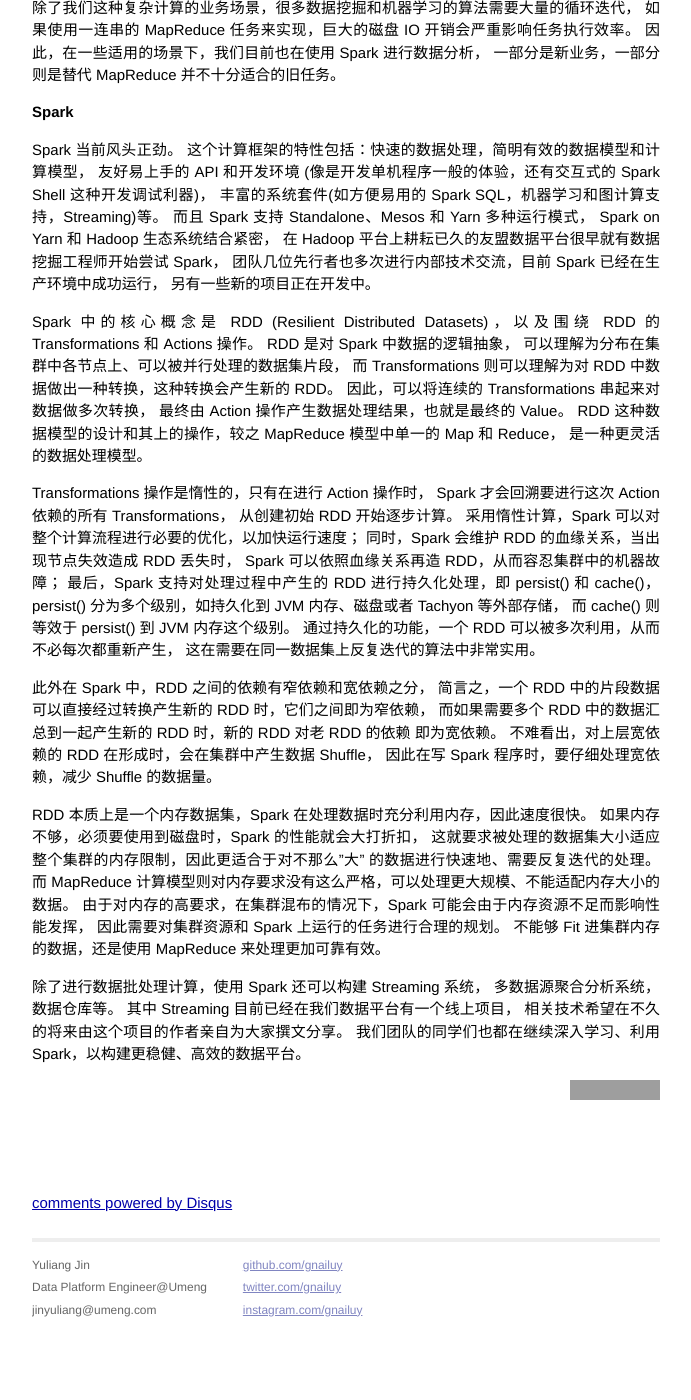
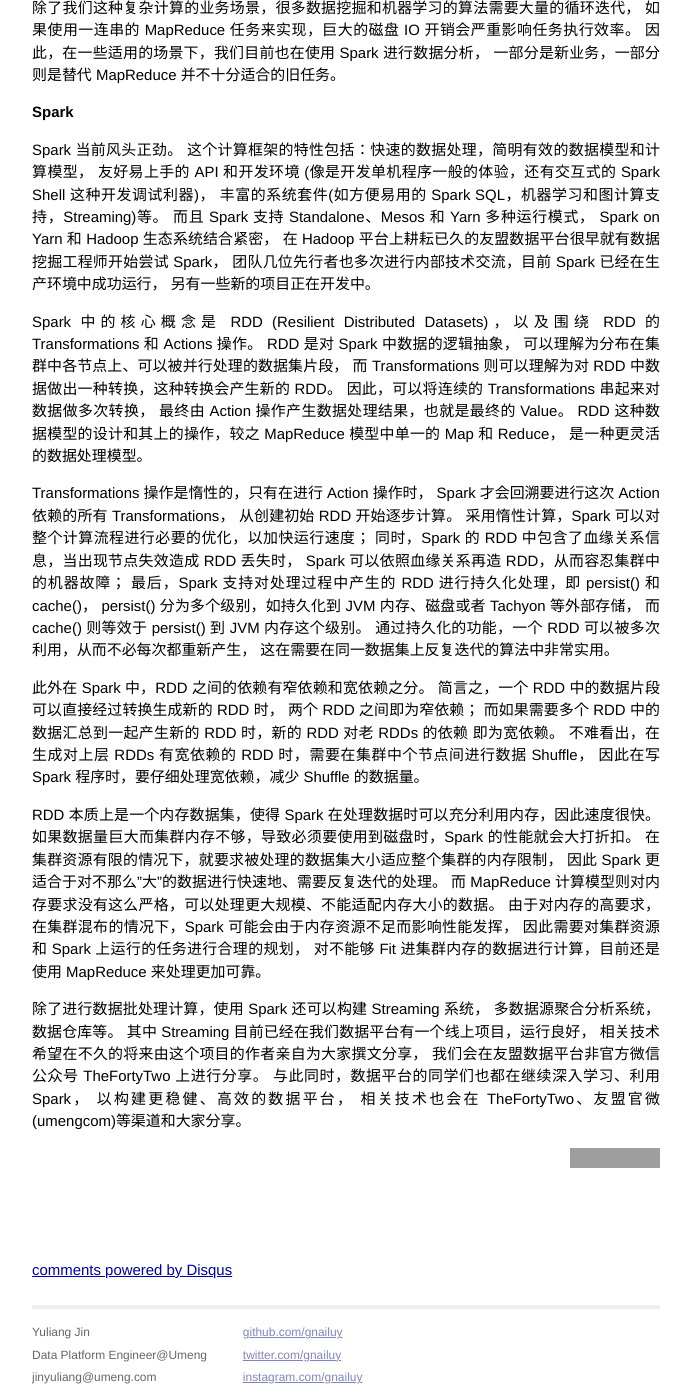
Before and after one commit to gnailuy/gnailuy.com, a Jekyll site: the page built from _posts/2015-11-10-from-mapreduce-to-spark.markdown, in a window 1280 px wide and 1400 px high, scrolled down 1610 px. Shown: the whole window, without its empty margins (294-985 px from the left). Built offline with Jekyll 4.4.1, drawn with Linux system fonts in a browser that asks for light colours; Markdown is read by kramdown in place of the engine named in the settings; comment, search, counter and statistics services are not loaded; before the commit the page ends 2943 px from its top, so only the background shows below that; grey boxes are pictures that could not be loaded.

Commit message:
update post

```diff
--- a/_posts/2015-11-10-from-mapreduce-to-spark.markdown
+++ b/_posts/2015-11-10-from-mapreduce-to-spark.markdown
@@ -123,7 +123,7 @@
 Spark 才会回溯要进行这次 Action 依赖的所有 Transformations，
 从创建初始 RDD 开始逐步计算。
 采用惰性计算，Spark 可以对整个计算流程进行必要的优化，以加快运行速度；
-同时，Spark 会维护 RDD 的血缘关系，当出现节点失效造成 RDD 丢失时，
+同时，Spark 的 RDD 中包含了血缘关系信息，当出现节点失效造成 RDD 丢失时，
 Spark 可以依照血缘关系再造 RDD，从而容忍集群中的机器故障；
 最后，Spark 支持对处理过程中产生的 RDD 进行持久化处理，即 persist() 和 cache()，
 persist() 分为多个级别，如持久化到 JVM 内存、磁盘或者 Tachyon 等外部存储，
@@ -131,27 +131,31 @@
 通过持久化的功能，一个 RDD 可以被多次利用，从而不必每次都重新产生，
 这在需要在同一数据集上反复迭代的算法中非常实用。
 
-此外在 Spark 中，RDD 之间的依赖有窄依赖和宽依赖之分，
-简言之，一个 RDD 中的片段数据可以直接经过转换产生新的 RDD 时，它们之间即为窄依赖，
-而如果需要多个 RDD 中的数据汇总到一起产生新的 RDD 时，新的 RDD 对老 RDD 的依赖
+此外在 Spark 中，RDD 之间的依赖有窄依赖和宽依赖之分。
+简言之，一个 RDD 中的数据片段可以直接经过转换生成新的 RDD 时，
+两个 RDD 之间即为窄依赖；
+而如果需要多个 RDD 中的数据汇总到一起产生新的 RDD 时，新的 RDD 对老 RDDs 的依赖
 即为宽依赖。
-不难看出，对上层宽依赖的 RDD 在形成时，会在集群中产生数据 Shuffle，
+不难看出，在生成对上层 RDDs 有宽依赖的 RDD 时，需要在集群中个节点间进行数据 Shuffle，
 因此在写 Spark 程序时，要仔细处理宽依赖，减少 Shuffle 的数据量。
 
-RDD 本质上是一个内存数据集，Spark 在处理数据时充分利用内存，因此速度很快。
-如果内存不够，必须要使用到磁盘时，Spark 的性能就会大打折扣，
-这就要求被处理的数据集大小适应整个集群的内存限制，因此更适合于对不那么"大"
-的数据进行快速地、需要反复迭代的处理。
+RDD 本质上是一个内存数据集，使得 Spark 在处理数据时可以充分利用内存，因此速度很快。
+如果数据量巨大而集群内存不够，导致必须要使用到磁盘时，Spark 的性能就会大打折扣。
+在集群资源有限的情况下，就要求被处理的数据集大小适应整个集群的内存限制，
+因此 Spark 更适合于对不那么"大"的数据进行快速地、需要反复迭代的处理。
 而 MapReduce 计算模型则对内存要求没有这么严格，可以处理更大规模、不能适配内存大小的数据。
 由于对内存的高要求，在集群混布的情况下，Spark 可能会由于内存资源不足而影响性能发挥，
-因此需要对集群资源和 Spark 上运行的任务进行合理的规划。
-不能够 Fit 进集群内存的数据，还是使用 MapReduce 来处理更加可靠有效。
+因此需要对集群资源和 Spark 上运行的任务进行合理的规划，
+对不能够 Fit 进集群内存的数据进行计算，目前还是使用 MapReduce 来处理更加可靠。
 
 除了进行数据批处理计算，使用 Spark 还可以构建 Streaming 系统，
 多数据源聚合分析系统，数据仓库等。
-其中 Streaming 目前已经在我们数据平台有一个线上项目，
-相关技术希望在不久的将来由这个项目的作者亲自为大家撰文分享。
-我们团队的同学们也都在继续深入学习、利用 Spark，以构建更稳健、高效的数据平台。
+其中 Streaming 目前已经在我们数据平台有一个线上项目，运行良好，
+相关技术希望在不久的将来由这个项目的作者亲自为大家撰文分享，
+我们会在友盟数据平台非官方微信公众号 TheFortyTwo 上进行分享。
+与此同时，数据平台的同学们也都在继续深入学习、利用 Spark，
+以构建更稳健、高效的数据平台，
+相关技术也会在 TheFortyTwo、友盟官微(umengcom)等渠道和大家分享。
 
 
 [umeng]:            http://www.umeng.com/
```
